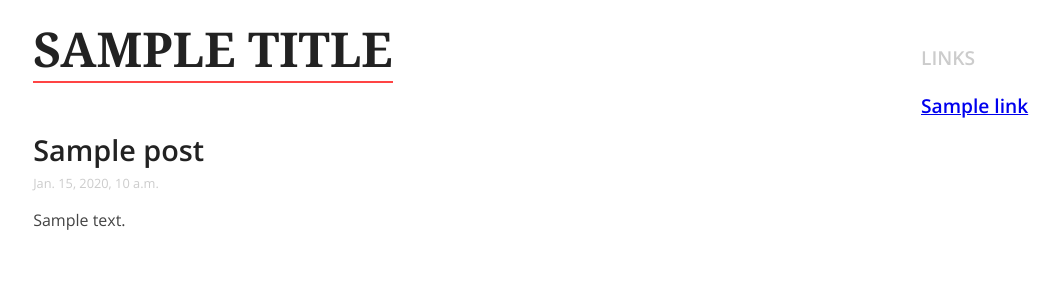
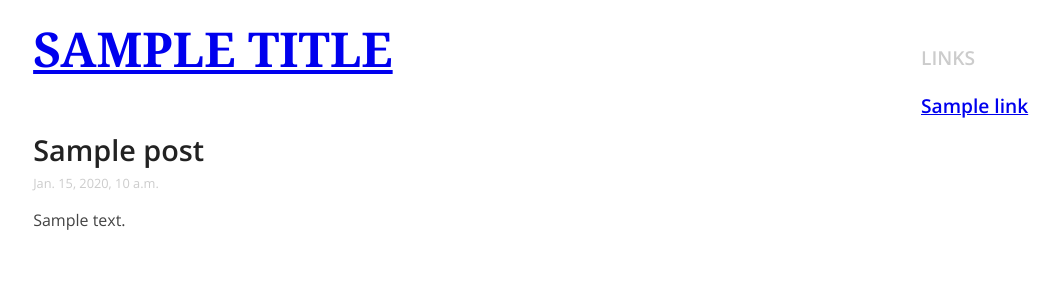
Before and after one commit to node13h/droll, a Django app: template templates/blog/roll.html in a window 1280 px wide. Shown: the top 300 px of the page, without its empty margins (94-1154 px from the left). Run offline with Django 3.2, Linux system fonts and the light colour scheme; the template is opened without the code that fills it: most values are stand-ins (such as "Sample title", 1, 10 or a date in 2020); some libraries are stand-ins or nearby versions; some web fonts are replaced.

Commit message:
Turn title into "home" link

```diff
--- a/templates/base.html
+++ b/templates/base.html
@@ -33,7 +33,7 @@
       </aside>
 
       <div class="content">
-        <div class="site-title"><span class="title">{{ title }}</span></div>
+        <div class="site-title"><a href="{% url 'landing' %}">{{ title }}</a></div>
 
         {% block content %}{% endblock %}
       </div>
```
